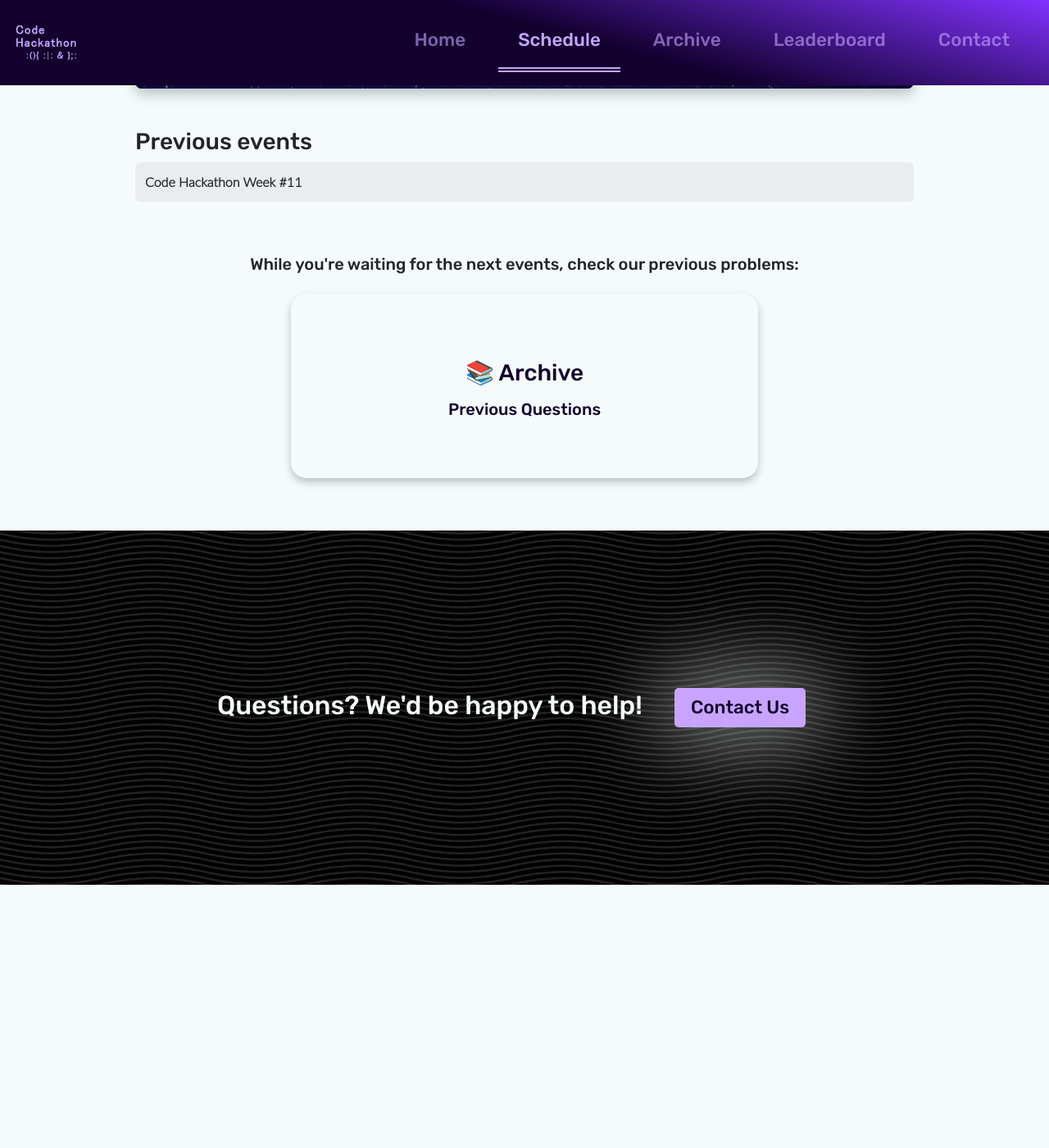
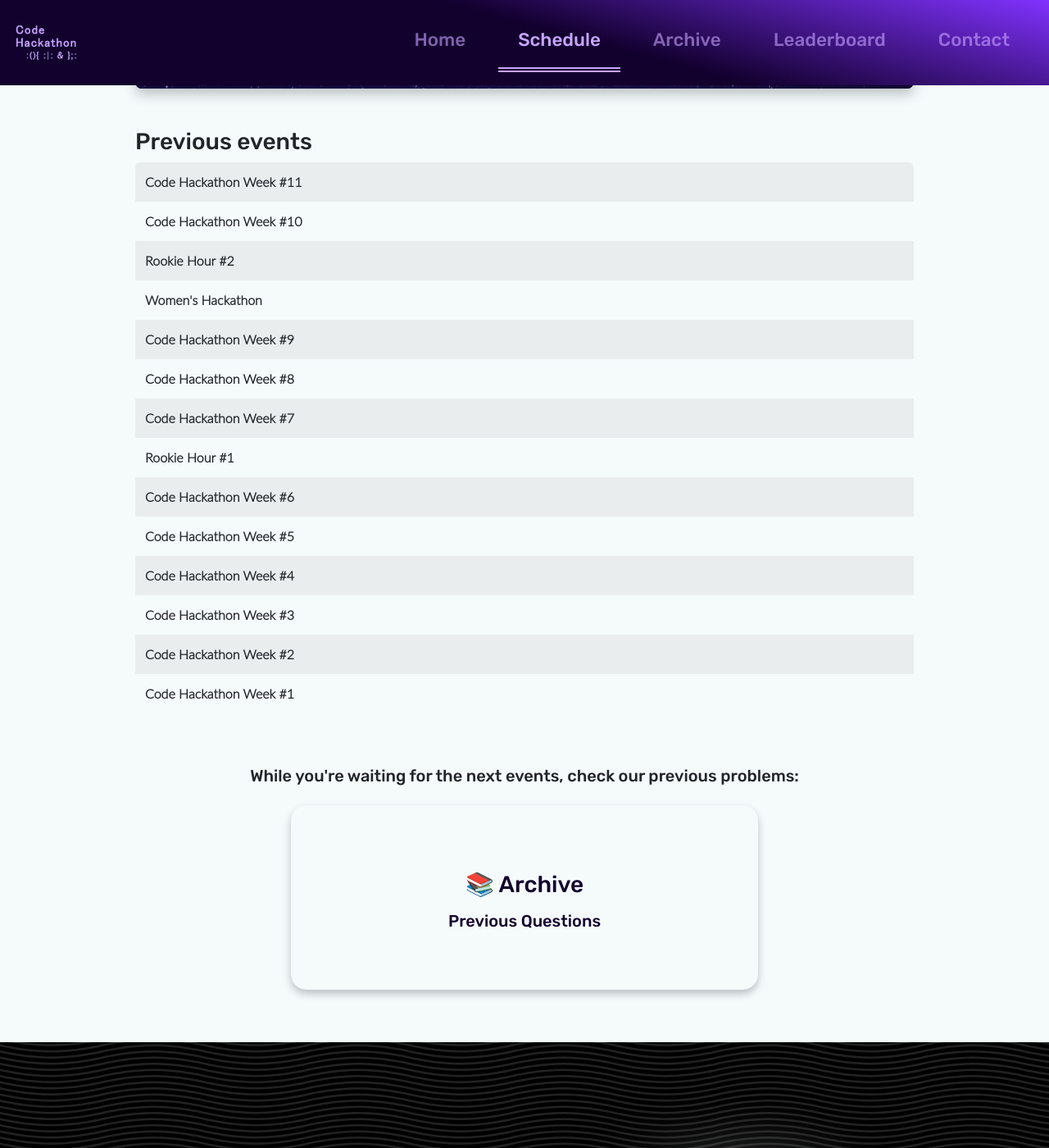
Before and after one commit to codehackathon/codehackathon.github.io, a Jekyll site: the page built from schedule.html, in a window 1280 px wide and 1400 px high, scrolled down 1156 px. Shown: the whole window at 82% size. Built offline with Jekyll 4.4.1, drawn with Linux system fonts in a browser that asks for light colours; before the commit the page ends 2235 px from its top, so only the background shows below that.

Commit message:
Updated events data for archive

```diff
--- a/_data/events.yml
+++ b/_data/events.yml
@@ -6,9 +6,109 @@
   poster_link: "assets/poster/w12.jpg"
   type: "remote"
   has_ended: false
+
 - title: "Code Hackathon"
   order: "Week #11"
   has_ended: true
   links:
     - title: "Contest"
       url: "https://www.hackerrank.com/week-11-code-hackathon"
+
+- title: "Code Hackathon"
+  order: "Week #10"
+  has_ended: true
+  links:
+    - title: "Contest"
+      url: "https://www.hackerrank.com/week-10-code-hackathon"
+
+- title: "Rookie Hour"
+  order: "#2"
+  has_ended: true
+  links:
+    - title: "Phase I"
+      url: "https://www.hackerrank.com/rookie-hour-2-0-phase-i"
+    - title: "Phase II"
+      url: "https://www.hackerrank.com/rookie-hour-2-0-phase-ii"
+
+- title: "️Women's Hackathon"
+  # order: "#1"
+  has_ended: true
+  links:
+    - title: "Contest"
+      url: "https://www.hackerrank.com/womens-code-hackathon-1"
+
+- title: "Code Hackathon"
+  order: "Week #9"
+  has_ended: true
+  links:
+    - title: "Contest"
+      url: "https://www.hackerrank.com/week-9-code-hackathon"
+
+- title: "Code Hackathon"
+  order: "Week #8"
+  has_ended: true
+  links:
+    - title: "Contest"
+      url: "https://www.hackerrank.com/week-8-code-hackathon"
+
+- title: "Code Hackathon"
+  order: "Week #7"
+  has_ended: true
+  links:
+    - title: "Contest"
+      url: "https://www.hackerrank.com/week-7-codehackathon"
+
+- title: "Rookie Hour"
+  order: "#1"
+  has_ended: true
+  links:
+    - title: "Phase I"
+      url: "https://www.hackerrank.com/rookie-hour-1"
+
+- title: "Code Hackathon"
+  order: "Week #6"
+  has_ended: true
+  links:
+    - title: "Contest 1"
+      url: "https://www.hackerrank.com/week-6-codehackathon-part-i"
+    - title: "Contest 2"
+      url: "https://www.hackerrank.com/week-6-codehackathon-part-ii"
+
+- title: "Code Hackathon"
+  order: "Week #5"
+  has_ended: true
+  links:
+    - title: "Contest"
+      url: "https://www.hackerrank.com/week-5-code-hackathon"
+
+- title: "Code Hackathon"
+  order: "Week #4"
+  has_ended: true
+  links:
+    - title: "Contest"
+      url: "https://www.hackerrank.com/week-4-codehackathon"
+
+- title: "Code Hackathon"
+  order: "Week #3"
+  has_ended: true
+  links:
+    - title: "Questions"
+      url: "assets/archive/week-3/Week-3-Questions.pdf"
+
+- title: "Code Hackathon"
+  order: "Week #2"
+  has_ended: true
+  links:
+    - title: "Questions"
+      url: "assets/archive/week-2/Week-2-Questions.pdf"
+    - title: "Solutions"
+      url: "assets/archive/week-2/Week-2-Solutions.pdf"
+
+- title: "Code Hackathon"
+  order: "Week #1"
+  has_ended: true
+  links:
+    - title: "Questions"
+      url: "assets/archive/week-1/Week-1-Questions.pdf"
+    - title: "Solutions"
+      url: "assets/archive/week-1/Week-1-Solutions.pdf"
--- a/archive.html
+++ b/archive.html
@@ -11,90 +11,17 @@
 	<strong>Note:</strong> Starting with <em>Code Hackathon Week 3</em>, we will not be publishing solutions for our questions. We believe that trying to solve a question on your own is the best way to learn &amp; improve. The sense of satisfaction that we gain on successfully solving a question and all of its hidden test cases is something that keeps us going. This kind of tenacity is what interviewers look for in freshers: persistence, self-reliance, hard-work, and above all, patience. So pick a time that suits you &amp; stick to it. Practice, practice, practice!
 </p>
 <div class="event-card-group pt-5">
-	<div class="event-card">
-		<h3>️Week #11</h3>
+	{% for event in site.data.events %}{% if event.has_ended %}<div class="event-card">
+		<h3>{% if event.title != "Code Hackathon" %}{{ event.title }} {% endif %}{{ event.order }}</h3>
 		<h4>
-			<a href="https://www.hackerrank.com/week-11-code-hackathon" class="badge badge-info" target="_blank">Contest</a>
+		{% unless event.links%}
+			<span class="badge badge-dark">No links yet</span>
+		{% endunless %}
+		{% for link in event.links %}
+			<a href="{{ link.url }}" class="badge badge-info" target="_blank">{{ link.title }}</a>
+		{% endfor %}
 		</h4>
-	</div>
-	<div class="event-card">
-		<h3>️Week #10</h3>
-		<h4>
-			<a href="https://www.hackerrank.com/week-10-code-hackathon" class="badge badge-info" target="_blank">Contest</a>
-		</h4>
-	</div>
-	<div class="event-card">
-		<h3>Rookie Hour #2</h3>
-		<h4>
-			<a href="https://www.hackerrank.com/rookie-hour-2-0-phase-i" class="badge badge-info" target="_blank">Phase I</a> · <a href="https://www.hackerrank.com/rookie-hour-2-0-phase-ii" class="badge badge-info" target="_blank">Phase II</a>
-		</h4>
-	</div>
-	<div class="event-card">
-		<h3>️Women's Hackathon</h3>
-		<h4>
-			<a href="https://www.hackerrank.com/womens-code-hackathon-1" class="badge badge-info" target="_blank">Contest</a>
-		</h4>
-	</div>
-	<div class="event-card">
-		<h3>️Week #9</h3>
-		<h4>
-			<a href="https://www.hackerrank.com/week-9-code-hackathon" class="badge badge-info" target="_blank">Contest</a>
-		</h4>
-	</div>
-	<div class="event-card">
-		<h3>️Week #8</h3>
-		<h4>
-			<a href="https://www.hackerrank.com/week-8-code-hackathon" class="badge badge-info" target="_blank">Contest</a>
-		</h4>
-	</div>
-	<div class="event-card">
-		<h3>️Week #7</h3>
-		<h4>
-			<a href="https://www.hackerrank.com/week-7-codehackathon" class="badge badge-info" target="_blank">Contest</a>
-		</h4>
-	</div>
-	<div class="event-card">
-		<h3>️Rookie Hour #1</h3>
-		<h4>
-			<a href="https://www.hackerrank.com/rookie-hour-1" class="badge badge-info" target="_blank">Contest</a>
-		</h4>
-	</div>
-	<div class="event-card">
-		<h3>️Week #6</h3>
-		<h4>
-			<a href="https://www.hackerrank.com/week-6-codehackathon-part-i" class="badge badge-info" target="_blank">Contest 1️</a> · <a href="https://www.hackerrank.com/week-6-codehackathon-part-ii" class="badge badge-info" target="_blank">Contest 2</a>
-		</h4>
-	</div>
-	<div class="event-card">
-		<h3>️Week #5</h3>
-		<h4>
-			<a href="https://www.hackerrank.com/week-5-code-hackathon" class="badge badge-info" target="_blank">Contest</a>
-		</h4>
-	</div>
-	<div class="event-card">
-		<h3>️Week #4</h3>
-		<h4>
-			<a href="https://www.hackerrank.com/week-4-codehackathon" class="badge badge-info" target="_blank">Contest</a>
-		</h4>
-	</div>
-	<div class="event-card">
-		<h3>️Week #3</h3>
-		<h4>
-			<a href="assets/archive/week-3/Week-3-Questions.pdf" class="badge badge-info" target="_blank">Questions</a>
-		</h4>
-	</div>
-	<div class="event-card">
-		<h3>️Week #2</h3>
-		<h4>
-			<a href="assets/archive/week-2/Week-2-Questions.pdf" class="badge badge-info" target="_blank">Questions</a> · <a href="assets/archive/week-2/Week-2-Solutions.pdf" class="badge badge-info" target="_blank">Solutions</a>
-		</h4>
-	</div>
-	<div class="event-card">
-		<h3>️Week #1</h3>
-		<h4>
-			<a href="assets/archive/week-1/Week-1-Questions.pdf" class="badge badge-info" target="_blank">Questions</a> · <a href="assets/archive/week-1/Week-1-Solutions.pdf" class="badge badge-info" target="_blank">Solutions</a>
-		</h4>
-	</div>
+	</div>{% endif %}{% endfor %}
 </div>
 
 <div class="alert alert-info my-4" role="alert">
```
